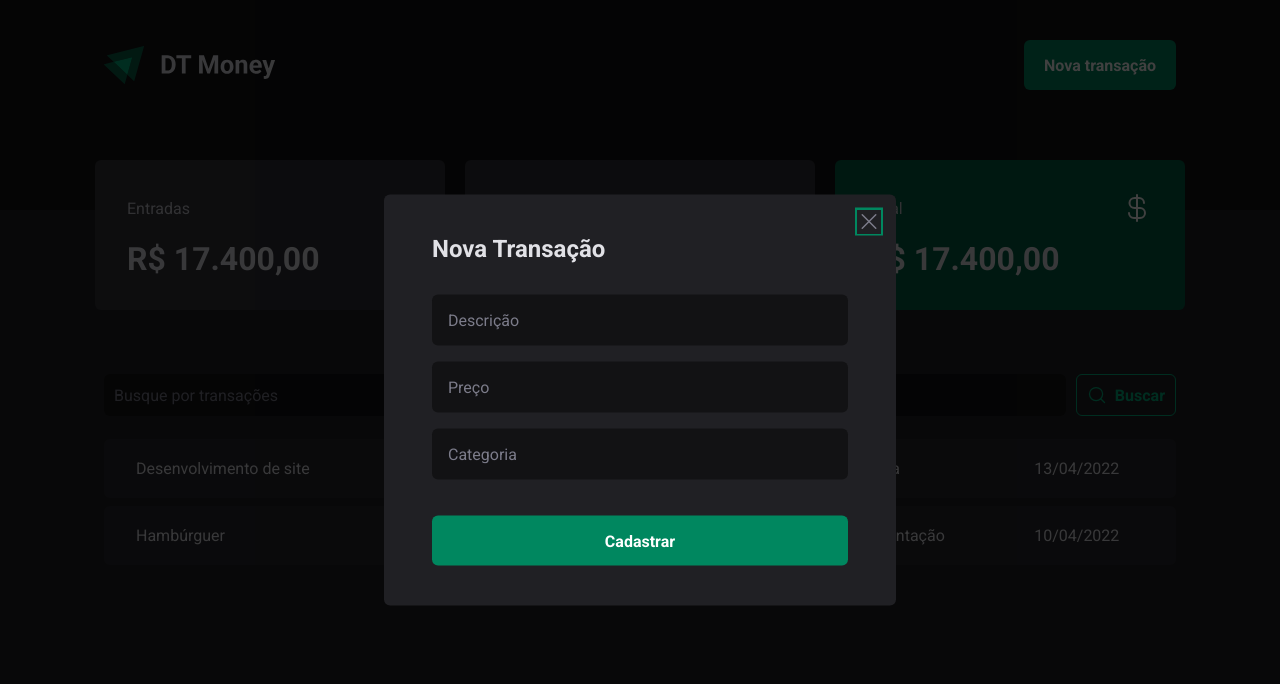
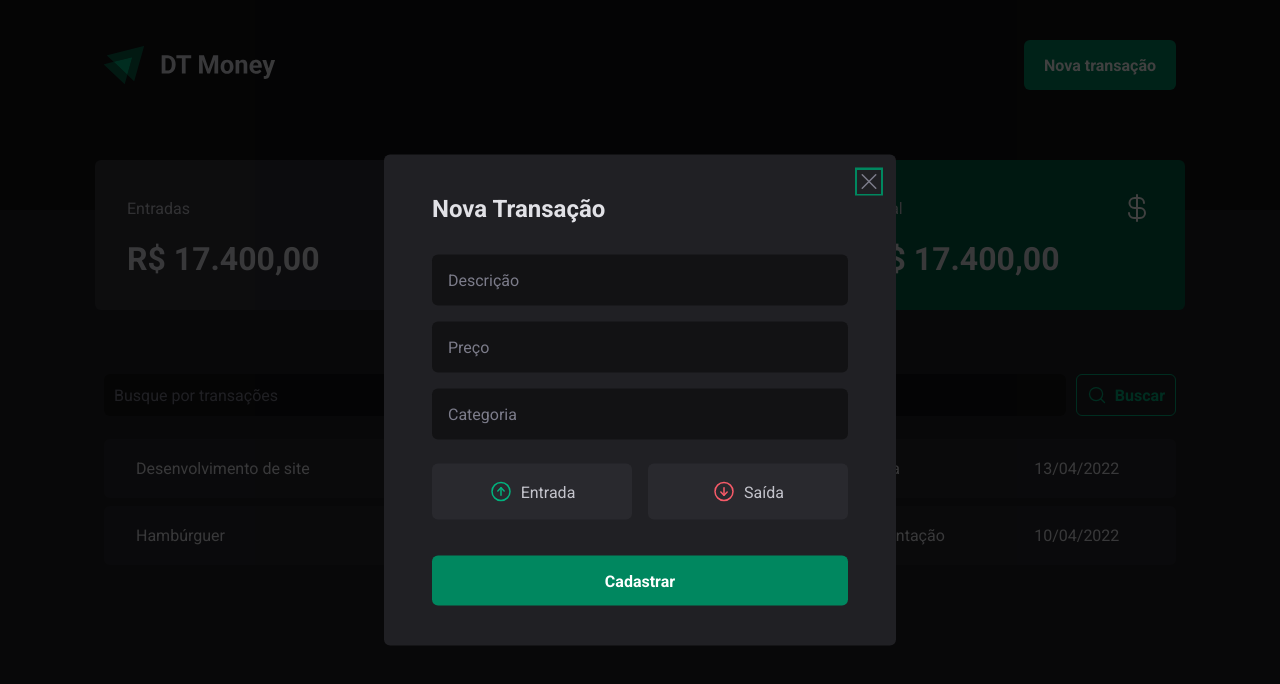
Before and after one commit to andreviapiana/DTMoney, a React (Vite) app: page / in a window 1280 px wide. Both pictures are taken after a click on the button "Nova transação". Shown: the top 684 px of the page. Built offline with nearby package versions, Linux system fonts and the light colour scheme.

Commit message:
✨feat: Botões de Entrada e Saída do Modal

```diff
--- a/src/components/NewTransactionModal/index.tsx
+++ b/src/components/NewTransactionModal/index.tsx
@@ -1,7 +1,13 @@
 import * as Dialog from '@radix-ui/react-dialog'
-import { X } from 'phosphor-react'
+import { ArrowCircleDown, ArrowCircleUp, X } from 'phosphor-react'
 
-import { CloseButton, Content, Overlay } from './styles'
+import {
+  CloseButton,
+  Content,
+  Overlay,
+  TransactionType,
+  TransactionTypeButton,
+} from './styles'
 
 export function NewTransactionModal() {
   return (
@@ -20,6 +26,17 @@
           <input type="number" placeholder="Preço" required />
           <input type="text" placeholder="Categoria" required />
 
+          <TransactionType>
+            <TransactionTypeButton variant="income">
+              <ArrowCircleUp size={24} />
+              Entrada
+            </TransactionTypeButton>
+            <TransactionTypeButton variant="outcome">
+              <ArrowCircleDown size={24} />
+              Saída
+            </TransactionTypeButton>
+          </TransactionType>
+
           <button type="submit">Cadastrar</button>
         </form>
       </Content>
--- a/src/components/NewTransactionModal/styles.ts
+++ b/src/components/NewTransactionModal/styles.ts
@@ -8,31 +8,35 @@
   inset: 0;
   background: rgba(0, 0, 0, 0.75);
 `
-
 export const Content = styled(Dialog.Content)`
   min-width: 51.2rem;
   border-radius: 6px;
   padding: 4rem 4.8rem;
   background: ${(props) => props.theme['gray-800']};
+
   position: fixed;
   top: 50%;
   left: 50%;
   transform: translate(-50%, -50%);
+
   form {
     margin-top: 3.2rem;
     display: flex;
     flex-direction: column;
     gap: 1.6rem;
+
     input {
       border-radius: 6px;
       border: 0;
       background: ${(props) => props.theme['gray-900']};
       color: ${(props) => props.theme['gray-300']};
       padding: 1.6rem;
+
       &::placeholder {
         color: ${(props) => props.theme['gray-500']};
       }
     }
+
     button[type='submit'] {
       height: 50px;
       border: 0;
@@ -43,6 +47,7 @@
       border-radius: 6px;
       margin-top: 2rem;
       cursor: pointer;
+
       &:hover {
         background: ${(props) => props.theme['green-700']};
         transition: background-color 0.2s;
@@ -50,7 +55,6 @@
     }
   }
 `
-
 export const CloseButton = styled(Dialog.Close)`
   position: absolute;
   background: transparent;
@@ -61,3 +65,34 @@
   cursor: pointer;
   color: ${(props) => props.theme['gray-500']};
 `
+
+export const TransactionType = styled.div`
+  display: grid;
+  grid-template-columns: repeat(2, 1fr);
+  gap: 1.6rem;
+  margin-top: 0.8rem;
+`
+
+interface TransactionTypeButtonProps {
+  variant: 'income' | 'outcome'
+}
+
+export const TransactionTypeButton = styled.button<TransactionTypeButtonProps>`
+  background: ${(props) => props.theme['gray-700']};
+  padding: 1.6rem;
+  display: flex;
+  align-items: center;
+  justify-content: center;
+  gap: 0.8rem;
+  border-radius: 6px;
+  cursor: pointer;
+  border: 0;
+  color: ${(props) => props.theme['gray-300']};
+
+  svg {
+    color: ${(props) =>
+      props.variant === 'income'
+        ? props.theme['green-300']
+        : props.theme['red-300']};
+  }
+`
```
